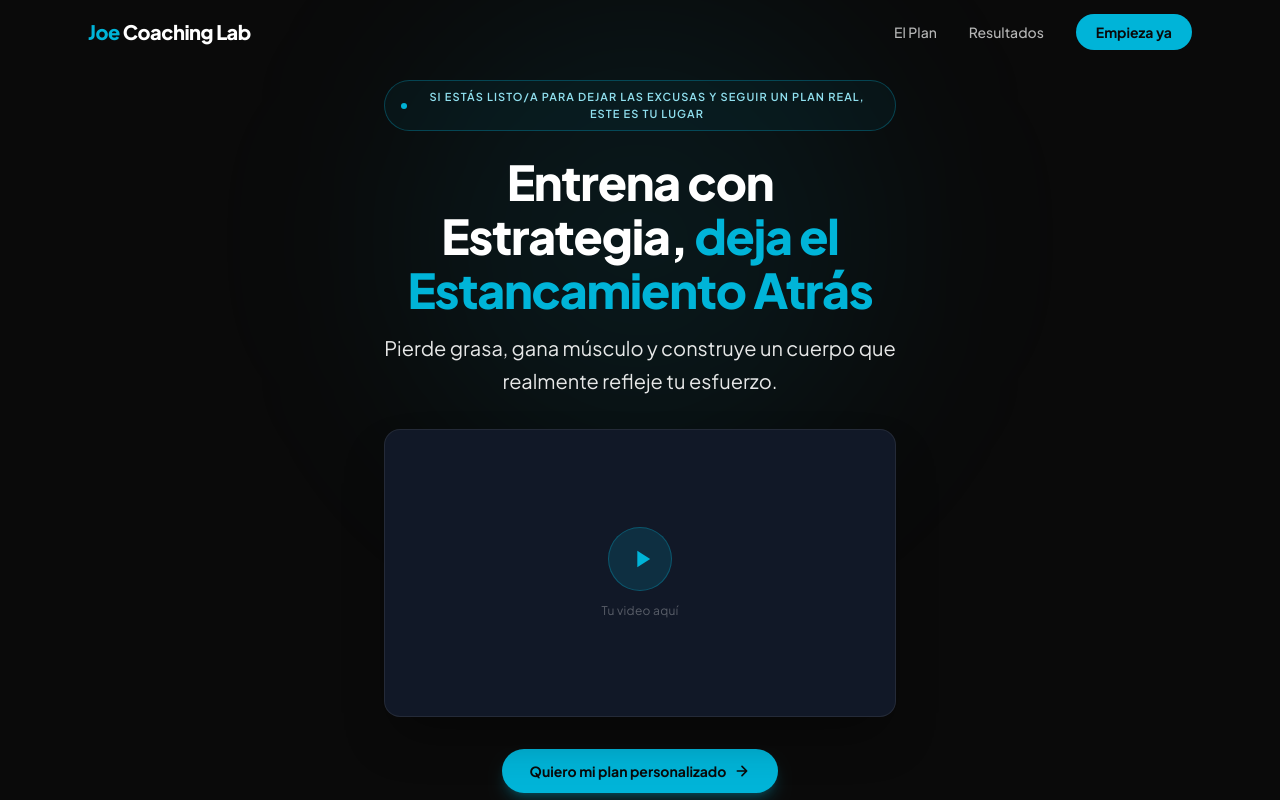
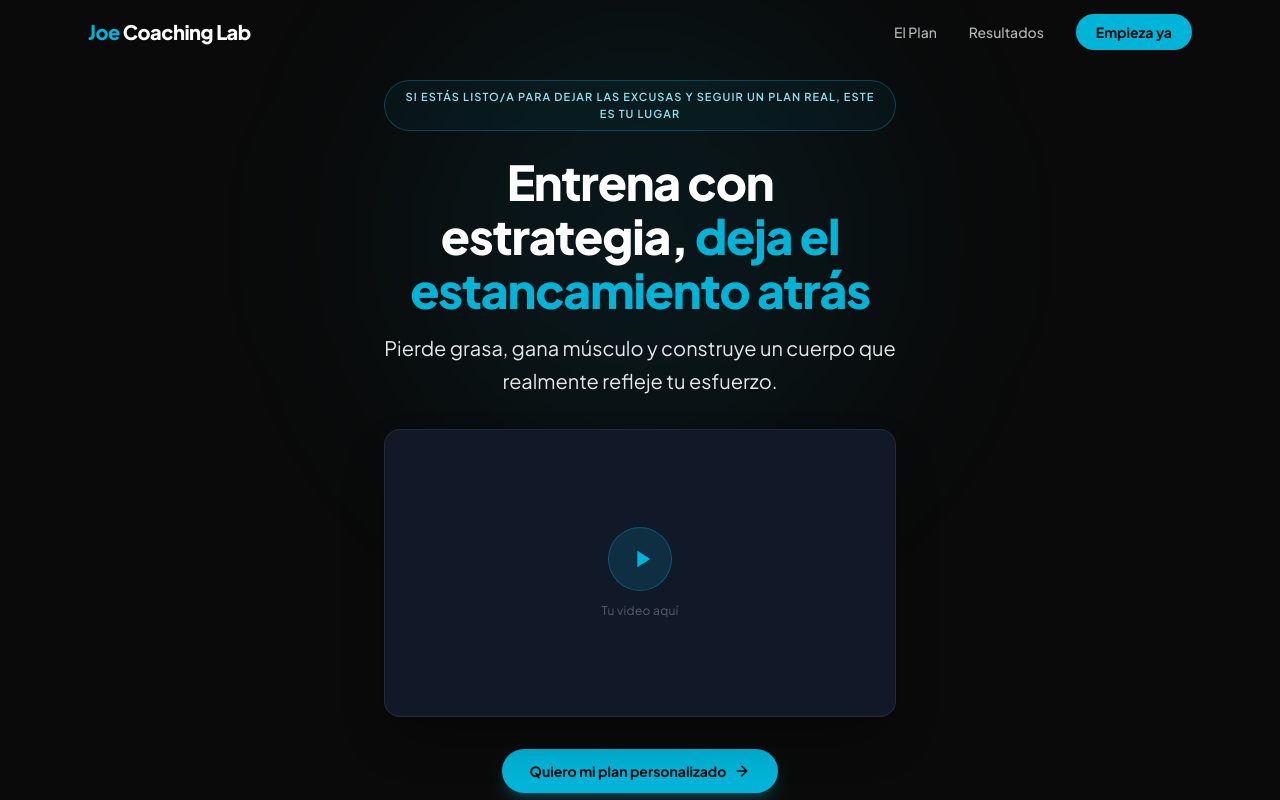
Before and after one commit to benjaminromero5631/joe-coaching-lab, a Next.js app: page / in a window 1280 px wide. Shown: the top 800 px of the page. Built offline with nearby package versions, Linux system fonts and the light colour scheme.

Commit message:
cambio de detalles

```diff
--- a/components/Hero.tsx
+++ b/components/Hero.tsx
@@ -19,7 +19,6 @@
       <div className="relative z-10 max-w-lg mx-auto text-center">
         {/* Badge */}
         <motion.div {...fadeUp(0)} className="inline-flex items-center gap-2 border border-[#00B4D8]/30 bg-[#00B4D8]/5 text-[#90E0EF] text-[11px] font-semibold tracking-widest uppercase px-4 py-2 rounded-full mb-6">
-          <span className="w-1.5 h-1.5 rounded-full bg-[#00B4D8] animate-pulse shrink-0" />
           Si estás listo/a para dejar las excusas y seguir un plan real, este es tu lugar
         </motion.div>
 
@@ -28,8 +27,8 @@
           {...fadeUp(0.08)}
           className="text-[2.15rem] sm:text-5xl font-extrabold leading-[1.12] tracking-tight mb-4"
         >
-          Entrena con Estrategia,{" "}
-          <span className="text-[#00B4D8]">deja el Estancamiento Atrás</span>
+          Entrena con estrategia,{" "}
+          <span className="text-[#00B4D8]">deja el estancamiento atrás</span>
         </motion.h1>
 
         {/* Subtítulo */}
```
